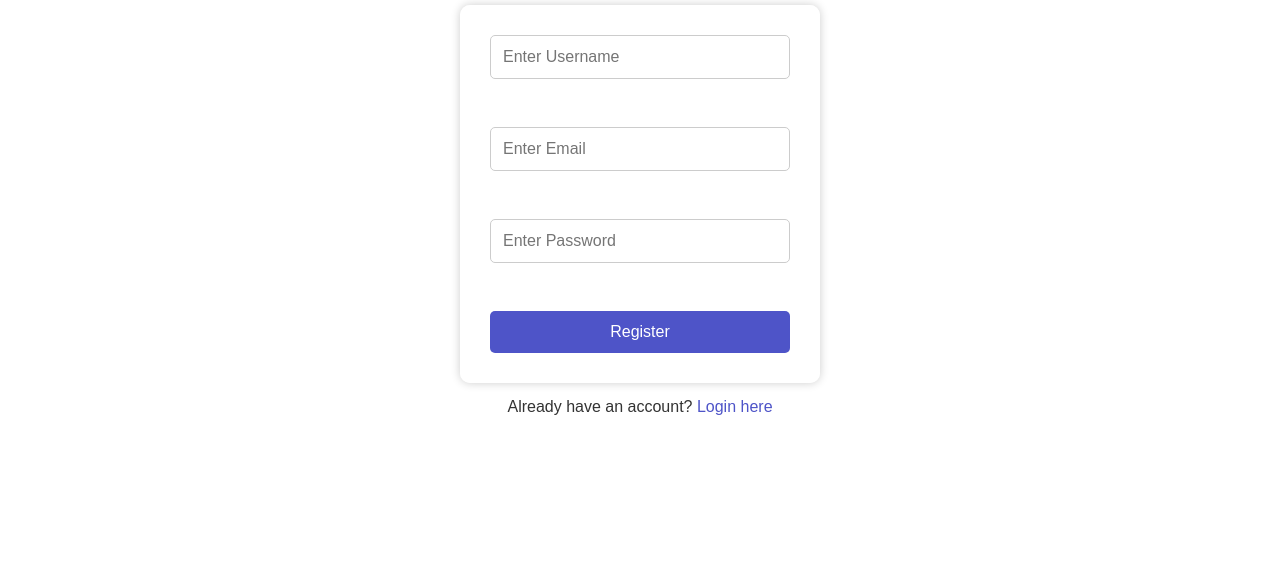
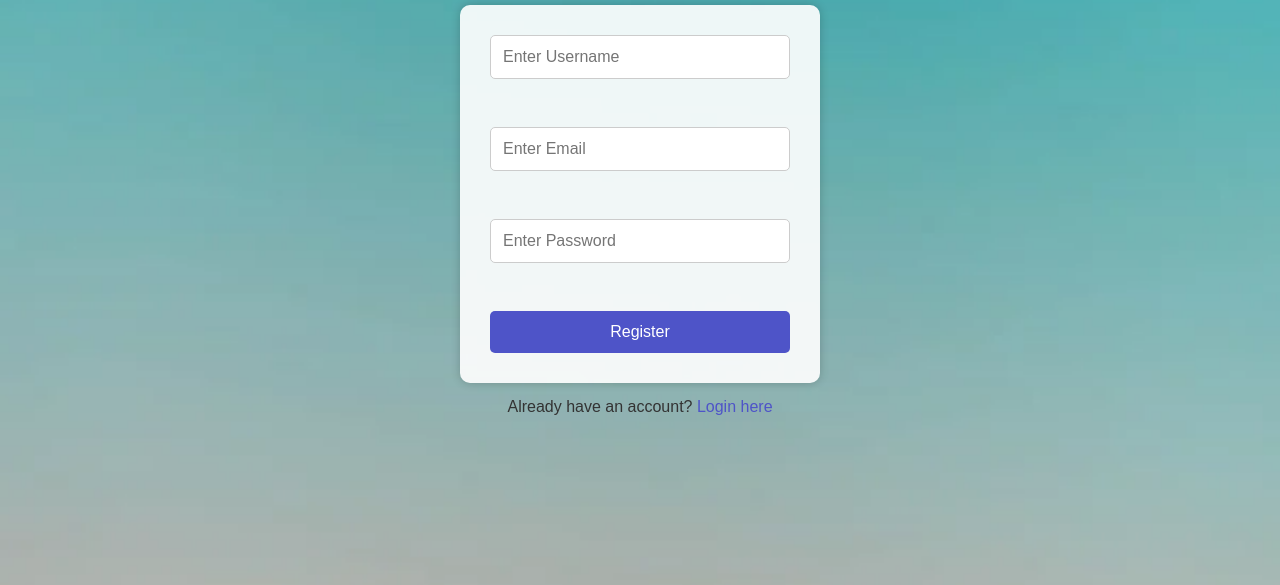
Before and after one commit to Danui123/Project3, a plain HTML site: page register.html in a window 1280 px wide. Shown: the part 215-800 px from the top of the page. Drawn offline with Linux system fonts and the light colour scheme.

Commit message:
Update register.html

```diff
--- a/register.html
+++ b/register.html
@@ -6,7 +6,7 @@
   <style>
     body {
       font-family: Arial, sans-serif;
-      background-image: url('./assets-img/background 3.jpg');
+      background-image: url('./assets-img/background3.jpg');
       background-size: cover;
       background-position: center;
       background-repeat: no-repeat;
```
